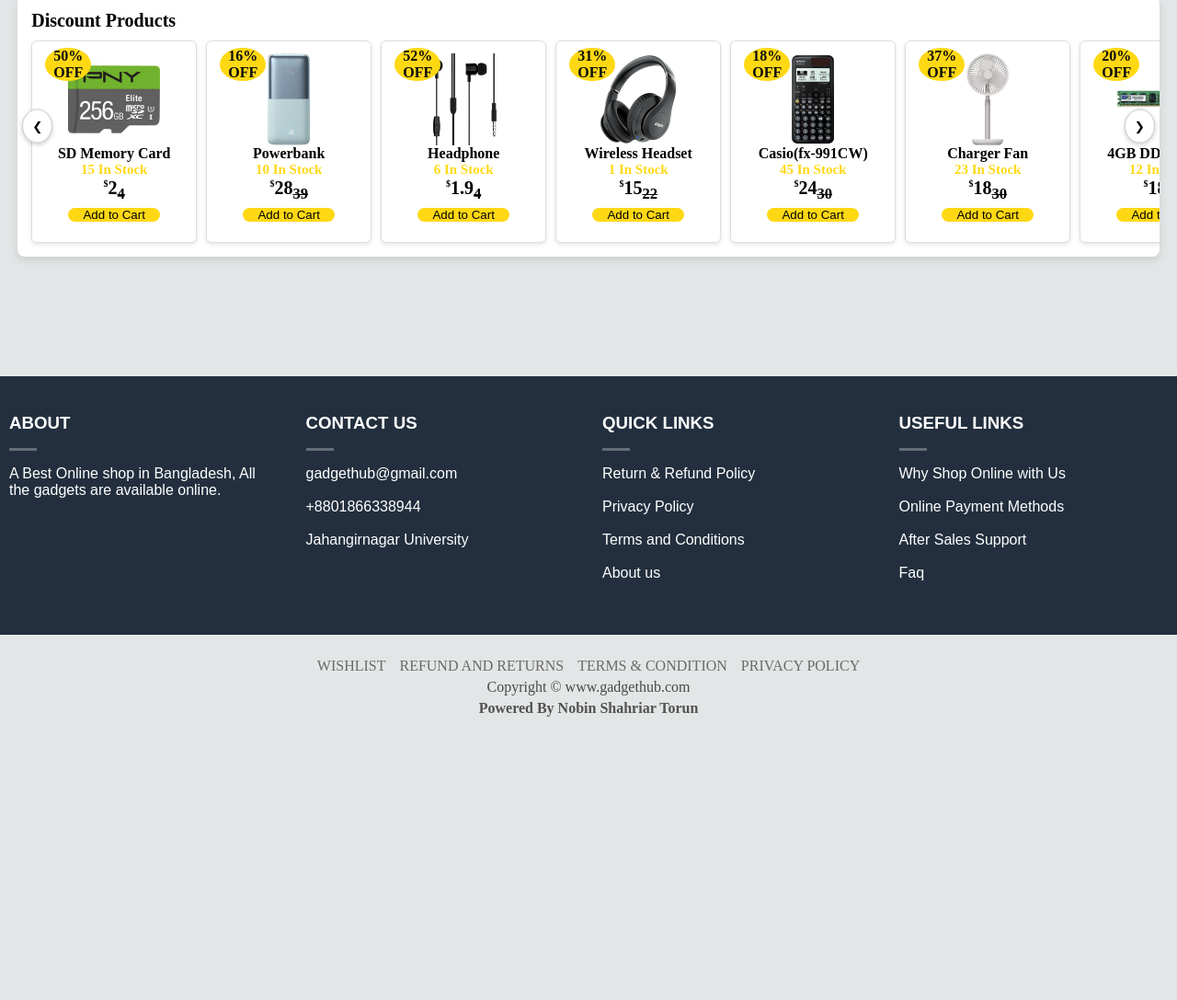
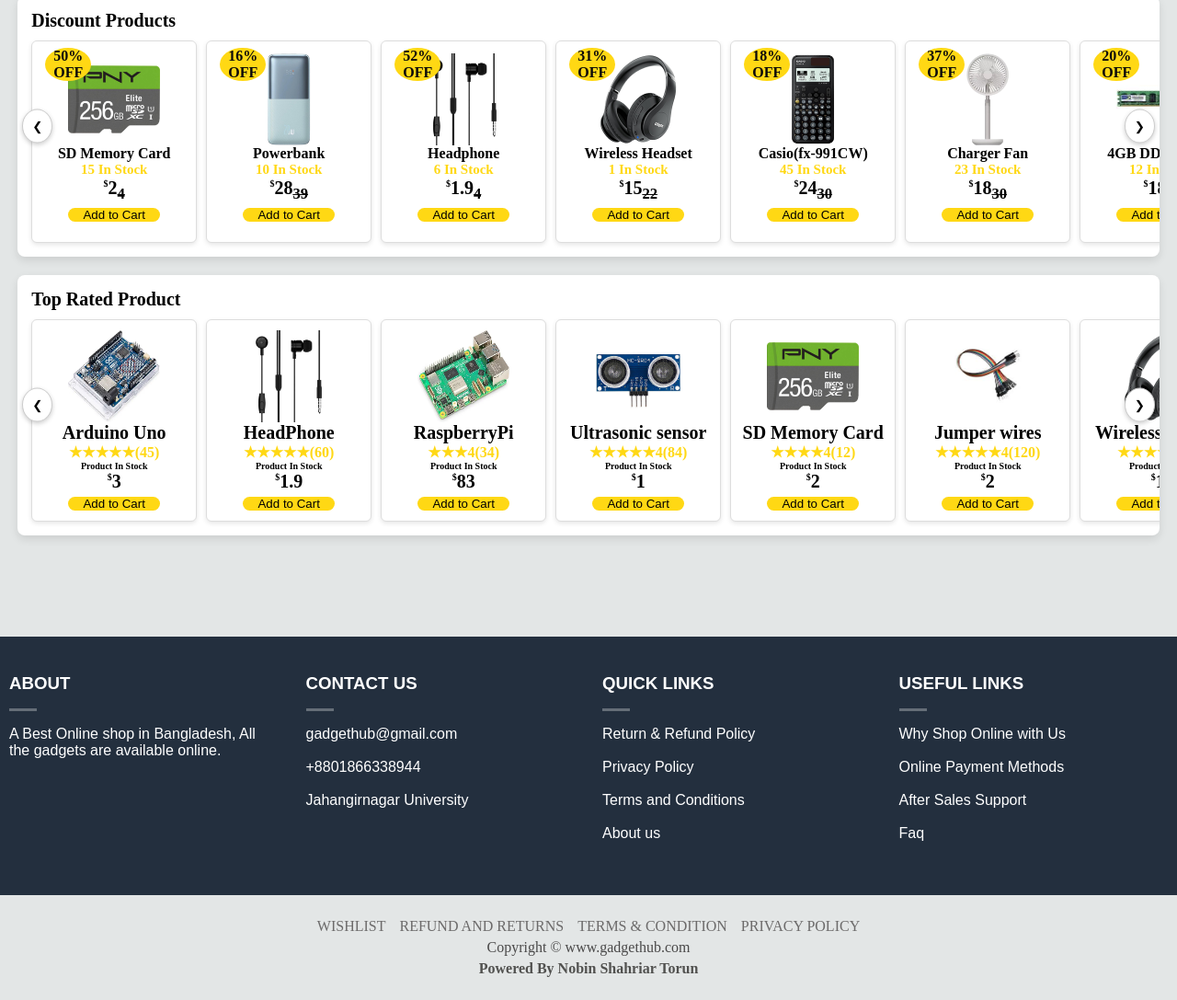
Before and after one commit to nobin7360/do_this, a plain HTML site: page index.html in a window 1280 px wide. Shown: the part 1709-2796 px from the top of the page at 92% size. Before the commit the page ends 2513 px from the top, so only its background shows below. Drawn offline with Linux system fonts and the light colour scheme.

Commit message:
add a slider in index.html file for show top rated product list

```diff
--- a/css/main_section.css
+++ b/css/main_section.css
@@ -431,3 +431,108 @@
         text-decoration-color: rgb(7, 7, 7);
 
     }
+
+
+ /* slider three */
+
+.slider-container3 {
+    transform: translateY(-110px);
+    margin-left: 10px;
+    margin-right: 10px;
+      position: relative;
+      width: 97%;
+      margin: auto;
+      overflow: hidden;
+      background: #fff;
+      padding: 15px;
+      border-radius: 8px;
+      box-shadow: 0 4px 10px rgba(0,0,0,0.1);
+    }
+
+    .slider-title3 {
+      font-size: 20px;
+      font-weight: bold;
+      margin-bottom: 10px;
+    }
+
+    .cards3 {
+      display: flex;
+      transition: transform 0.3s ease-in-out;
+    }
+
+    .card3 {
+      min-width: 180px;
+      height: 220px;
+      margin-right: 10px;
+      background: #fff;
+      border: 1px solid #ddd;
+      border-radius: 6px;
+      box-shadow: 0 2px 5px rgba(0,0,0,0.1);
+      display: flex;
+      justify-content: center;
+      align-items: center;
+      font-size: 16px;
+      font-weight: bold;
+    }
+
+    .prev3 {
+      position: absolute;
+      top: 50%;
+      transform: translateY(-50%);
+      background: #fff;
+      border: 1px solid #ccc;
+      padding: 10px;
+      cursor: pointer;
+      border-radius: 50%;
+      box-shadow: 0 2px 5px rgba(0,0,0,0.2);
+    }
+
+    .next3 {
+      position: absolute;
+      top: 50%;
+      transform: translateY(-50%);
+      background: #fff;
+      border: 1px solid #ccc;
+      padding: 10px;
+      cursor: pointer;
+      border-radius: 50%;
+      box-shadow: 0 2px 5px rgba(0,0,0,0.2);
+    }
+    .prev3 { left: 5px;z-index: 5; }
+    .next3 { right: 5px;z-index: 5; }
+
+
+.card3{
+    display: flex;
+    flex-direction: column;
+}
+
+.card3 img{
+    width: 100px;
+    height: 100px;
+}
+
+.card3 p:nth-child(2){
+    font-size: 20px;
+}
+
+.card3 p:nth-child(3){
+    color:#ffd814 ;
+}
+.card3 p:nth-child(4){
+    font-size: 10px;
+}
+.card3 p:nth-child(5){
+    font-size: 20px;
+}
+.card3 button{
+        margin-top: 5px;
+        background-color: #ffd814;
+        border-radius: 100px;
+        border: none;
+        width: 100px;
+}
+
+.card3 sup{
+    font-size: 10px;
+}
--- a/index.html
+++ b/index.html
@@ -399,6 +399,104 @@
 
 
 
+   <div class="slider-container3">
+    <div class="slider-title3">Top Rated Product</div>
+    <button class="prev3" onclick="moveSlide3(-1)">❮</button>
+    <div class="cards3" id="cards3">
+      <div class="card3">
+
+        <img src="images/product_image/arduino/pic1.webp">
+        <p>Arduino Uno</p>
+        <p>★★★★★(45)</p>
+        <p>Product In Stock</p>
+        <p><sup>$</sup>3</p>
+        <button>Add to Cart</button>
+
+      </div>
+      <div class="card3">
+
+        <img src="images/product_image/discount_product/headphone.png">
+        <p>HeadPhone</p>
+        <p>★★★★★(60)</p>
+        <p>Product In Stock</p>
+        <p><sup>$</sup>1.9</p>
+        <button>Add to Cart</button>
+
+
+      </div>
+      <div class="card3">
+        <img src="images/product_image/raspberrypi/pic1.webp">
+        <p>RaspberryPi</p>
+        <p>★★★4(34)</p>
+        <p>Product In Stock</p>
+        <p><sup>$</sup>83</p>
+        <button>Add to Cart</button>
+
+
+      </div>
+      <div class="card3">
+        <img src="images/product_image/sensor/pic2.png">
+        <p>Ultrasonic sensor</p>
+        <p>★★★★★4(84)</p>
+        <p>Product In Stock</p>
+        <p><sup>$</sup>1</p>
+        <button>Add to Cart</button>
+
+      </div>
+      <div class="card3">
+        <img src="images/product_image/discount_product/memorycard.png">
+        <p>SD Memory Card</p>
+        <p>★★★★4(12)</p>
+        <p>Product In Stock</p>
+        <p><sup>$</sup>2</p>
+        <button>Add to Cart</button>
+
+      </div>
+      <div class="card3">
+        <img src="images/product_image/wires/pic1.jpeg">
+        <p>Jumper wires</p>
+        <p>★★★★★4(120)</p>
+        <p>Product In Stock</p>
+        <p><sup>$</sup>2</p>
+        <button>Add to Cart</button>
+      </div>
+      <div class="card3">
+
+        <img src="images/product_image/discount_product/wireless.png">
+        <p>Wireless Headset</p>
+        <p>★★★★★(10)</p>
+        <p>Product In Stock</p>
+        <p><sup>$</sup>15</p>
+        <button>Add to Cart</button>
+      </div>
+      <div class="card3">
+        <img src="images/product_image/discount_product/ssd.png">
+        <p>Corsain 240 GB SSD</p>
+        <p>★★★★★(120)</p>
+        <p>Product In Stock</p>
+        <p><sup>$</sup>65</p>
+        <button>Add to Cart</button>
+      </div>
+      <div class="card3">
+        <img src="images/product_image/discount_product/powerbank.png">
+        <p>Powerbank</p>
+        <p>★★★★★(20)</p>
+        <p>Product In Stock</p>
+        <p><sup>$</sup>28</p>
+        <button>Add to Cart</button>
+
+      </div>
+      <div class="card3">
+        <img src="images/product_image/discount_product/ram.jpg">
+        <p>4GB DDR3 RAM</p>
+        <p>★★★★★(100)</p>
+        <p>Product In Stock</p>
+        <p><sup>$</sup>18</p>
+        <button>Add to Cart</button>
+      </div>
+    </div>
+    <button class="next3" onclick="moveSlide3(1)">❯</button>
+  </div>
 
 
 
--- a/js/index.js
+++ b/js/index.js
@@ -121,3 +121,20 @@ let index2 = 0;
 
       cards2.style.transform = `translateX(${-index2 * 190}px)`;
     }
+
+
+      //slider container code for three
+
+let index3 = 0;
+    const visibleCards3 = 4;
+
+    function moveSlide3(step3) {
+      const cards3 = document.getElementById("cards3");
+      const total3 = cards3.children.length;
+      index3 = index3 + step3;
+
+      if (index3 < 0) index3 = 0;
+      if (index3 > total3 - visibleCards3) index3 = total3 - visibleCards3;
+
+      cards3.style.transform = `translateX(${-index3 * 190}px)`;
+    }
```
